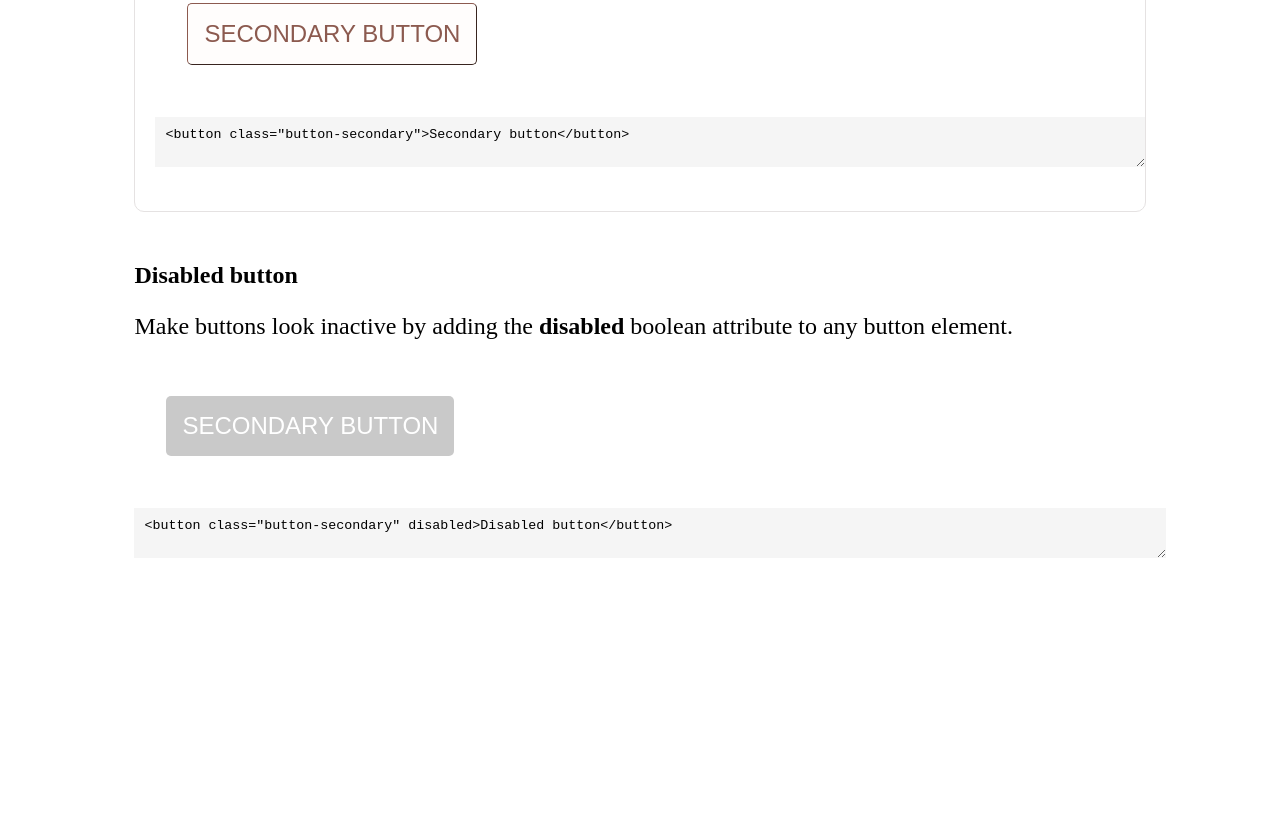
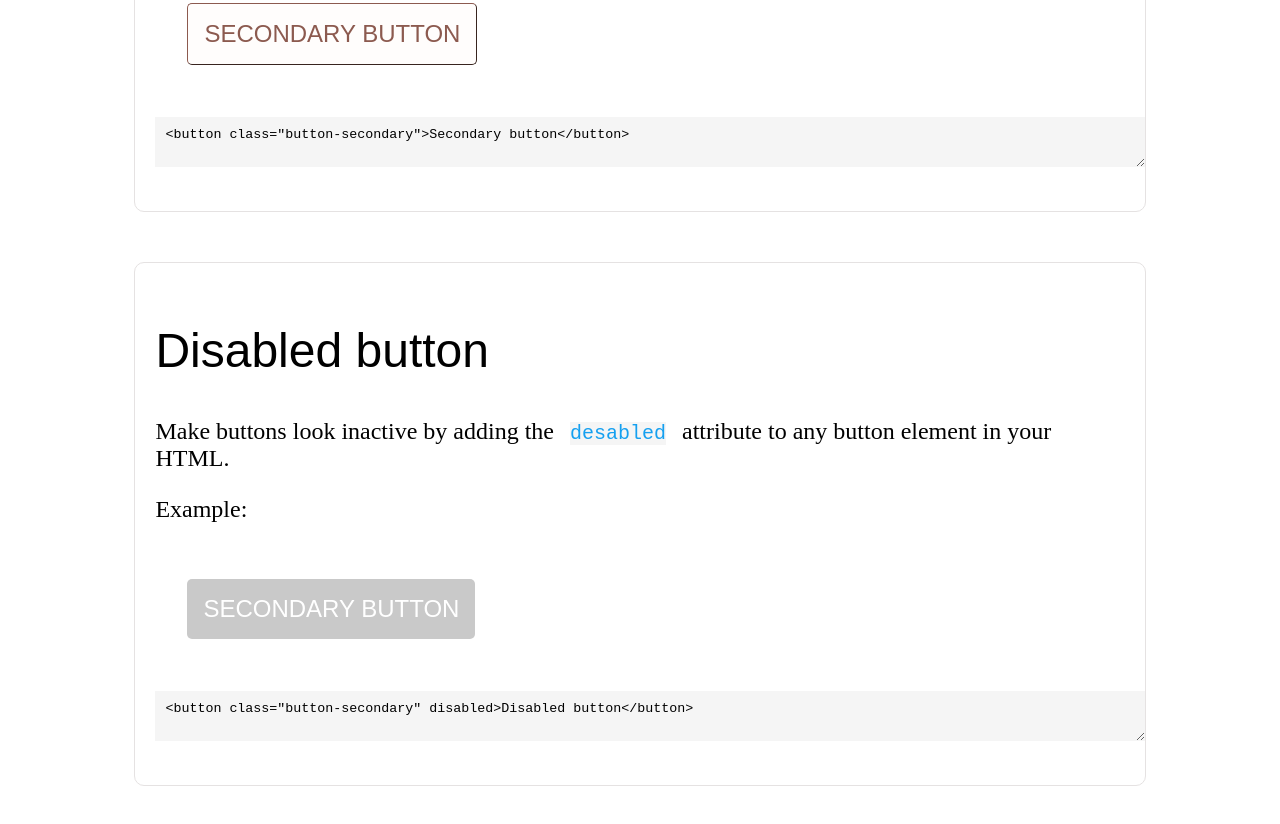
Before and after one commit to Oksana-Pl/Project_1, a website: page scss/components/button/button.html in a window 1280 px wide. Shown: the part 1352-2176 px from the top of the page. Before the commit the page ends 1984 px from the top, so only its background shows below. Drawn offline with Linux system fonts and the light colour scheme.

Commit message:
Update button.html

```diff
--- a/scss/components/button/button.html
+++ b/scss/components/button/button.html
@@ -50,10 +50,13 @@
 
                 <textarea class="code" readonly><button class="button-secondary">Secondary button</button></textarea>
             </div>
-            <div>
-                <h2 class="body-bold">Disabled button</h2>
-                <p class="body-text">Make buttons look inactive by adding the <span class="body-bold">disabled</span> boolean attribute to any button element.
+
+            <!-- disabled button -->
+            <div class="block">
+                <h2 class="heading2">Disabled button</h2>
+                <p class="body-text">Make buttons look inactive by adding the <code class="intext-code">desabled</code> attribute to any button element in your HTML.
                 </p>
+                <p class="body-text">Example:</p>
                 <button class="button-secondary" disabled>Secondary button</button>
                 <textarea class="code" readonly><button class="button-secondary" disabled>Disabled button</button></textarea>
             </div>
```
